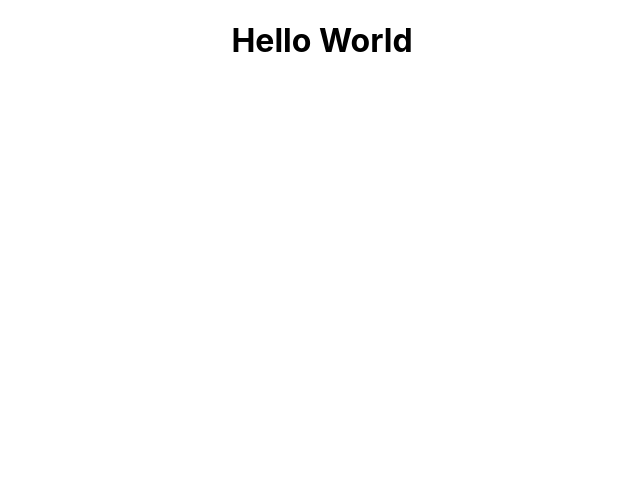
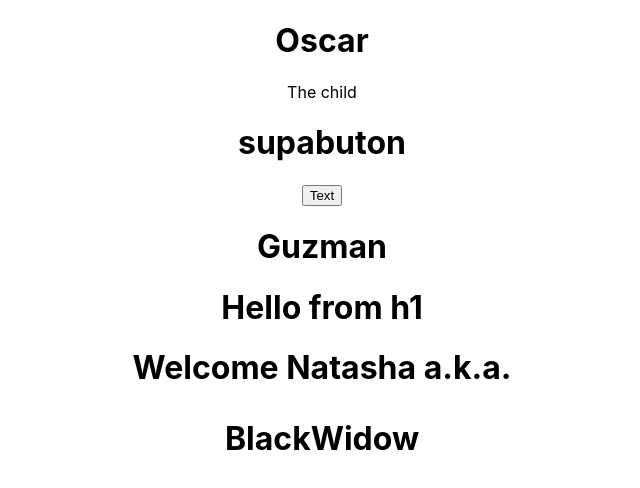
Before and after one commit to 01speed1/codevolution_react, a React (Create React App) app: page / in a window 1280 px wide. Shown: the top 488 px of the page, without its empty margins (318-958 px from the left). Built offline with nearby package versions, Linux system fonts and the light colour scheme.

Commit message:
testi type compos

```diff
--- a/src/App.js
+++ b/src/App.js
@@ -3,11 +3,24 @@ import './App.css';
 
 //Components
 import Greet from './components/Greet'
+import Hello from './components/Hello'
+import Welcome from './components/Welcome'
 
 function App() {
   return (
     <div className="App">
-      <Greet />
+      <Greet name="Oscar">
+        <p> The child </p>
+      </Greet>
+      <Greet name="supabuton">
+        <button> Text </button>
+      </Greet>
+      <Greet name="Guzman" />
+      <Hello />
+
+      <Welcome name="Natasha">
+        <p> BlackWidow </p>
+      </Welcome>
     </div>
   );
 }
--- a/src/components/Greet.js
+++ b/src/components/Greet.js
@@ -1,5 +1,12 @@
 import React from 'react'
 
-const Greet = () => <h1>Hello World</h1>
+const Greet = (props) => {
+  console.log(props)
+  return (
+    <div>
+    <h1> {props.name} </h1>
+    { props.children }
+    </div>
+    )}
 
 export default Greet
--- /dev/null
+++ b/src/components/Hello.js
@@ -0,0 +1,16 @@
+import React from 'react'
+
+/* const Hello = () => (
+  <div>
+    <h1>Hola de nuevo</h1>
+  </div>
+) */
+
+const Hello = () => {
+  return React.createElement(
+    'div',
+    {id: "numbaaguan", className: "iziPiziClass"},
+    React.createElement('h1', null, 'Hello from h1'))
+}
+
+export default Hello
--- /dev/null
+++ b/src/components/Welcome.js
@@ -0,0 +1,10 @@
+import React, { Component } from 'react'
+
+class Welcome extends Component {
+
+  render() {
+    return <h1> Welcome {this.props.name} a.k.a. {this.props.children} </h1>
+  }
+}
+
+export default Welcome
```
